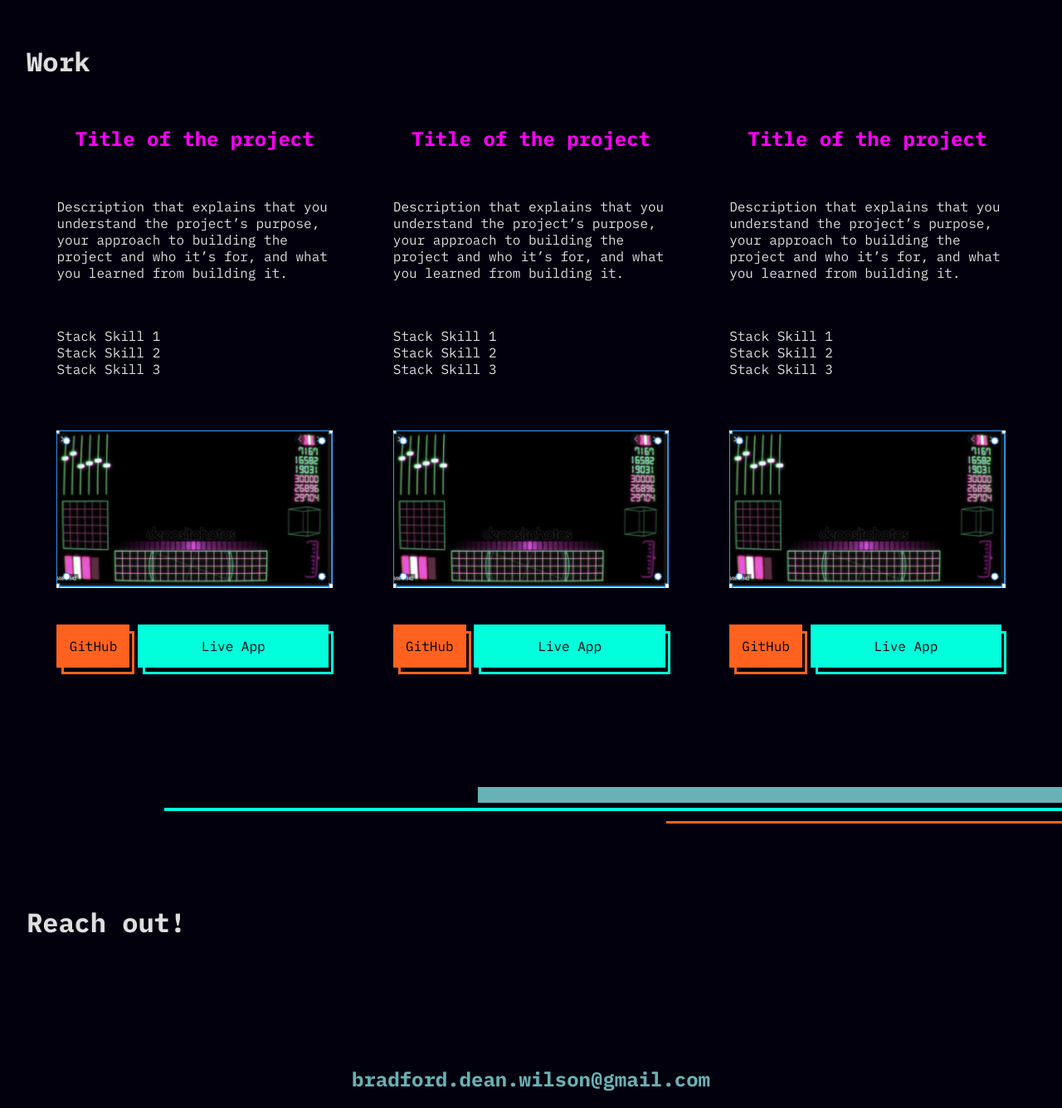
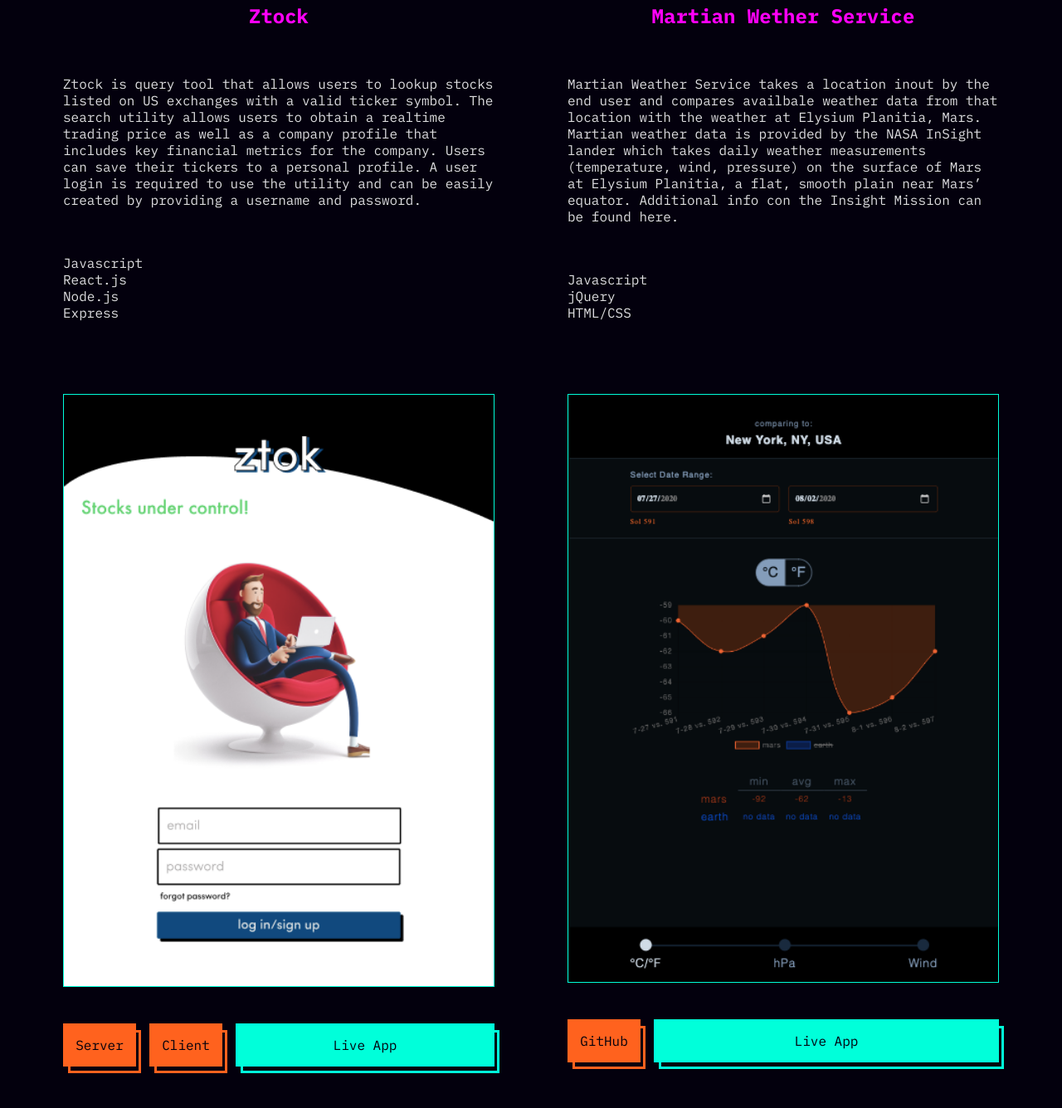
Before and after one commit to bradforddean1/portfolio, a plain HTML site: page index.html in a window 1280 px wide. Shown: the part 1443-2779 px from the top of the page at 83% size. Drawn offline with Linux system fonts and the light colour scheme.

Commit message:
add projects

```diff
--- a/index.html
+++ b/index.html
@@ -1,159 +1,273 @@
 <!DOCTYPE html>
 <html lang="en">
   <head>
-    <meta charset="UTF-8">
-    <meta name="viewport" content="width=device-width, initial-scale=1.0">
+    <meta charset="UTF-8" />
+    <meta name="viewport" content="width=device-width, initial-scale=1.0" />
     <title>Bradford Wilson</title>
-    <link rel="styleguide" href="reset.css"/>
-    <link rel="stylesheet" type="text/css" href="styles.css">
+    <link rel="styleguide" href="reset.css" />
+    <link rel="stylesheet" type="text/css" href="styles.css" />
   </head>
   <body>
     <header>
       <div class="wrapper">
         <div class="header-group">
           <div class="logo">
-                    <a href="#"><h1><img src="images/branding.svg" alt="Bradford Wilson"></h1></a>
+            <a href="#"
+              ><h1><img src="images/branding.svg" alt="Bradford Wilson" /></h1
+            ></a>
           </div>
           <nav class="main-menu">
             <ul>
-                        <li><a href ="#about">about</a></li>
-                        <li><a href ="#portfolio">work</a></li>
-                        <li><a href ="#contact">contact</a></li>
+              <li><a href="#about">about</a></li>
+              <li><a href="#portfolio">work</a></li>
+              <li><a href="#contact">contact</a></li>
             </ul>
           </nav>
         </div>
       </div>
-
     </header>
     <div class="wrapper">
       <main>
         <article id="home">
           <div class="container">
             <div class="block">
-                        <p>I am a thinker, creator and <strong>developer</strong> located in <strong>New York City</strong>. I have a passion for strategy and I love devloping crafty solutions to complicated problems.</p>
+              <p>
+                I am a thinker, creator and <strong>developer</strong> located
+                in <strong>New York City</strong>. I have a passion for strategy
+                and I love devloping crafty solutions to complicated problems.
+              </p>
             </div>
             <div class="empty-block"></div>
           </div>
         </article>
 
-            <div class="rule-container"><hr class = "hr-home"/></div>
+        <div class="rule-container"><hr class="hr-home" /></div>
 
         <article id="about">
           <div class="container">
             <div class="block">
               <h2>About Myself</h2>
               <div class="paragroup">
-                            <p>My journey to code was long but certain. I started as an enthusiastic entrepreneur during college. My business in Colorado was fun but not sustainable so I quit my painting business early on. From entrepreneurship I started to work for Wells Fargo. Finances were always fascinating to me and during 7 years I built my way up from loan underwriter to ehm..hard to describe.</p>
-                            <p>Today I implement new software solutions for a credit union at Long Island. I work on software conversion projects, managing transitions with vendors, and configure connectivity between new and existing systems utilizing vendor software APIs. While building my career I built a very strong passion for code and after work I started studying algorithms and the React framework. And frankly I spend too much time with code and my marriage is at risk.</p>
-                            <p>I am excited to land a new fresh career where I can bring my experiences and excitement. I am looking for a team of great thinkers and humans who would like to go for happy hour sometimes and talk about code. </p>
+                <p>
+                  My journey to code was long but certain. I started as an
+                  enthusiastic entrepreneur during college. My business in
+                  Colorado was fun but not sustainable so I quit my painting
+                  business early on. From entrepreneurship I started to work for
+                  Wells Fargo. Finances were always fascinating to me and during
+                  7 years I built my way up from loan underwriter to ehm..hard
+                  to describe.
+                </p>
+                <p>
+                  Today I implement new software solutions for a credit union at
+                  Long Island. I work on software conversion projects, managing
+                  transitions with vendors, and configure connectivity between
+                  new and existing systems utilizing vendor software APIs. While
+                  building my career I built a very strong passion for code and
+                  after work I started studying algorithms and the React
+                  framework. And frankly I spend too much time with code and my
+                  marriage is at risk.
+                </p>
+                <p>
+                  I am excited to land a new fresh career where I can bring my
+                  experiences and excitement. I am looking for a team of great
+                  thinkers and humans who would like to go for happy hour
+                  sometimes and talk about code.
+                </p>
               </div>
               <h3>What I can do</h3>
               <ul>
                 <li>Interactive client-side web applications</li>
-                            <li>Server-side JavaScript applications using Node and Express</li>
+                <li>
+                  Server-side JavaScript applications using Node and Express
+                </li>
                 <li>One page web apps with React-JS.</li>
               </ul>
             </div>
-                    <div class="empty-block">
-                        <!-- Future Profile Photo -->
+            <div class="about-right">
+              <img
+                class="self-photo"
+                src="images/self.jpg"
+                alt="Bradford Wilson"
+              />
             </div>
           </div>
         </article>
 
-            <div class="rule-container"><hr/></div>
-
+        <div class="rule-container"><hr /></div>
 
         <article id="portfolio">
           <h2>Work</h2>
 
           <div class="container">
             <section class="project">
-                        <h3 class="accent-1">Title of the project</h3>
+              <h3 class="accent-1">Ztock</h3>
               <div class="paragroup">
-                            <p>Description that explains that you understand the project’s purpose, your approach to building the project and who it’s for, and what you learned from building it.</p>
+                <p class="project-desc">
+                  Ztock is query tool that allows users to lookup stocks listed
+                  on US exchanges with a valid ticker symbol. The search utility
+                  allows users to obtain a realtime trading price as well as a
+                  company profile that includes key financial metrics for the
+                  company. Users can save their tickers to a personal profile. A
+                  user login is required to use the utility and can be easily
+                  created by providing a username and password.
+                </p>
+                <ul>
+                  <li>Javascript</li>
+                  <li>React.js</li>
+                  <li>Node.js</li>
+                  <li>Express</li>
+                </ul>
               </div>
-                        <ul>
-                            <li>Stack Skill 1</li>
-                            <li>Stack Skill 2</li>
-                            <li>Stack Skill 3</li>
-                        </ul>
-                        <img src="images/app.png" alt="My Excellent App">
-                        <div>
-                            <a class="btn btn-sm btn-accent-3" target="_blank" href="#">
-                                <span>GitHub</span>
+
+              <img class="project-img" src="images/ztock.png" alt="Ztock" />
+              <div class="button-row">
+                <a
+                  class="btn btn-sm btn-accent-3"
+                  target="_blank"
+                  href="https://github.com/bradforddean1/finApp-server"
+                >
+                  <span>Server</span>
                 </a>
-                            <a class="btn btn-lg btn-accent-4" target="_blank" href="#">Live App</a>
+                <a
+                  class="btn btn-sm btn-accent-3"
+                  target="_blank"
+                  href="https://github.com/bradforddean1/finApp"
+                >
+                  <span>Client </span>
+                </a>
+                <a
+                  class="btn btn-lg btn-accent-4"
+                  target="_blank"
+                  href="https://fin-app.bradforddean1.vercel.app/"
+                  >Live App</a
+                >
               </div>
             </section>
 
             <section class="project">
               <div class="project-sect">
+                <h3 class="accent-1">Martian Wether Service</h3>
+                <div class="paragroup">
+                  <p class="project-desc">
+                    Martian Weather Service takes a location inout by the end
+                    user and compares availbale weather data from that location
+                    with the weather at Elysium Planitia, Mars. Martian weather
+                    data is provided by the NASA InSight lander which takes
+                    daily weather measurements (temperature, wind, pressure) on
+                    the surface of Mars at Elysium Planitia, a flat, smooth
+                    plain near Mars’ equator. Additional info con the Insight
+                    Mission can be found
+                    <a
+                      href="https://mars.nasa.gov/insight/spacecraft/about-the-lander/"
+                      >here</a
+                    >.
+                  </p>
+                  <ul>
+                    <li>Javascript</li>
+                    <li>jQuery</li>
+                    <li>HTML/CSS</li>
+                  </ul>
+                </div>
+              </div>
+              <div class="project-sect">
+                <img
+                  class="project-img"
+                  src="images/martian-weather-wervice.png"
+                  alt="Martian Weather Service"
+                />
+                <div class="button-row">
+                  <a
+                    class="btn btn-sm btn-accent-3"
+                    target="_blank"
+                    href="https://github.com/bradforddean1/martian-weather-service"
+                  >
+                    <span>GitHub</span>
+                  </a>
+                  <a
+                    class="btn btn-lg btn-accent-4"
+                    target="_blank"
+                    href="https://bradforddean1.github.io/martian-weather-service/"
+                    >Live App</a
+                  >
+                </div>
+              </div>
+            </section>
+
+            <!-- <section class="project">
                         <h3 class="accent-1">Title of the project</h3>
                         <div class="paragroup">
-                                <p>Description that explains that you understand the project’s purpose, your approach to building the project and who it’s for, and what you learned from building it.</p>
-                            </div>
+                            <p class="project-desc">Description.</p>
                         <ul>
                             <li>Stack Skill 1</li>
                             <li>Stack Skill 2</li>
                             <li>Stack Skill 3</li>
                         </ul>
                         </div>
-                        <div class="project-sect">
-                            <img src="images/app.png" alt="My Excellent App">
-                            <div>
+                        <img class="project-img" src="images/app.png" alt="My Excellent App">
+                        <div class="button-row">
                             <a class="btn btn-sm btn-accent-3" target="_blank" href="#">
                                 <span>GitHub</span>
                             </a>
                             <a class="btn btn-lg btn-accent-4" target="_blank" href="#">Live App</a>
                         </div>
-                        </div>
-
-
-                    </section>
-
-                    <section class="project">
-                        <h3 class="accent-1">Title of the project</h3>
-                        <div class="paragroup">
-                            <p>Description that explains that you understand the project’s purpose, your approach to building the project and who it’s for, and what you learned from building it.</p>
-                        </div>
-                        <ul>
-                            <li>Stack Skill 1</li>
-                            <li>Stack Skill 2</li>
-                            <li>Stack Skill 3</li>
-                        </ul>
-                        <img src="images/app.png" alt="My Excellent App">
-                        <div>
-                            <a class="btn btn-sm btn-accent-3" target="_blank" href="#">
-                                <span>GitHub</span>
-                            </a>
-                            <a class="btn btn-lg btn-accent-4" target="_blank" href="#">Live App</a>
-                        </div>
-                    </section>
+                    </section> -->
           </div>
         </article>
 
-            <div class="rule-container"><hr/></div>
+        <div class="rule-container"><hr /></div>
 
         <article id="contact">
           <h2>Reach out!</h2>
           <div class="container">
             <div class="email">
-                        <a class="emphasis accent-2" href="mailto:bradford.dean.wilson@gmail.com">bradford.dean.wilson@gmail.com</a>
+              <a
+                class="emphasis accent-2"
+                href="mailto:bradford.dean.wilson@gmail.com"
+                >bradford.dean.wilson@gmail.com</a
+              >
               <!-- <button class="btn-md btn-accent-1">Copy</button> -->
             </div>
-                    <div><hr class="hr-sm"></div>
+            <div><hr class="hr-sm" /></div>
             <form action="https://formspree.io/mgenoaoz" method="POST">
-                        <input id="form-name" name="name" type="text" placeholder="Your name" required>
-                        <input id="form-email" name="_replyto" type="email" placeholder="Reply email" required>
-                        <textarea id="form-message" name="message" placeholder="Type message" required></textarea>
+              <input
+                id="form-name"
+                name="name"
+                type="text"
+                placeholder="Your name"
+                required
+              />
+              <input
+                id="form-email"
+                name="_replyto"
+                type="email"
+                placeholder="Reply email"
+                required
+              />
+              <textarea
+                id="form-message"
+                name="message"
+                placeholder="Type message"
+                required
+              ></textarea>
               <button class="btn-accent-3 btn-md" type="submit">Submit</button>
             </form>
             <div class="social">
-                        <a class="emphasis" target="_blank" href="https://www.linkedin.com/in/bradford-wilson-26842763" id="linked-in">LinkedIn</a>
-                        <a class="emphasis" target="_blank" href="https://github.com/bradforddean1" id="github">GitHub</a>
+              <a
+                class="emphasis"
+                target="_blank"
+                href="https://www.linkedin.com/in/bradford-wilson-26842763"
+                id="linked-in"
+                >LinkedIn</a
+              >
+              <a
+                class="emphasis"
+                target="_blank"
+                href="https://github.com/bradforddean1"
+                id="github"
+                >GitHub</a
+              >
             </div>
           </div>
-
         </article>
       </main>
     </div>
--- a/styles.css
+++ b/styles.css
@@ -1,6 +1,8 @@
-@import url('https://fonts.googleapis.com/css2?family=IBM+Plex+Mono:ital,wght@0,100;0,200;0,300;0,400;0,500;0,600;0,700;1,100;1,200;1,300;1,400;1,500;1,600;1,700&display=swap');
+@import url("https://fonts.googleapis.com/css2?family=IBM+Plex+Mono:ital,wght@0,100;0,200;0,300;0,400;0,500;0,600;0,700;1,100;1,200;1,300;1,400;1,500;1,600;1,700&display=swap");
 
-*, ::before, ::after {
+*,
+::before,
+::after {
   box-sizing: border-box;
 }
 
@@ -13,12 +15,14 @@ ul {
   margin: 0;
 }
 
-
-
 /* Typo */
 
-body, button, form input, form textarea, form button {
-    font-family: 'IBM Plex Mono', monospace;
+body,
+button,
+form input,
+form textarea,
+form button {
+  font-family: "IBM Plex Mono", monospace;
   font-size: 16px;
 }
 
@@ -38,17 +42,15 @@ h3 {
 }
 
 @media all and (min-width: 500px) {
-    .emphasis{
+  .emphasis {
     font-size: 24px;
   }
-
 }
 
-a, button {
+a,
+button {
   text-decoration: none;
 }
-
-
 
 /*
  * Structure
@@ -86,7 +88,8 @@ article {
   flex-direction: column;
 }
 
-#portfolio .container, #contact .container {
+#portfolio .container,
+#contact .container {
   align-items: center;
 }
 
@@ -97,11 +100,15 @@ article {
   margin-bottom: 120px;
 }
 
-.empty-block {
+.about-right {
   flex: 1;
+  display: flex;
+  align-items: center;
+  justify-content: center;
 }
 
-.project, form {
+.project,
+form {
   flex: 1;
   max-width: 520px;
   margin: 0 3% 120px 3%;
@@ -123,7 +130,9 @@ form {
   margin: 80px 0;
 }
 
-.email a, .email button, .social a {
+.email a,
+.email button,
+.social a {
   margin: 16px;
 }
 
@@ -133,10 +142,28 @@ form {
   margin-bottom: 80px;
 }
 
+.button-row {
+  display: flex;
+}
+
+.button-row > * {
+  margin-right: 16px;
+}
+
+.button-row > *:nth-last-child(1) {
+  margin-right: 0;
+}
+
 @media all and (min-width: 1080px) {
+  #about .container,
+  #home .container,
+  #portfolio .container {
+    flex-direction: row;
+  }
 
-    #about .container, #home .container, #portfolio .container{
-        flex-direction: row;
+  #portfolio .container {
+    justify-content: space-around;
+    align-items: flex-start;
   }
 
   .empty-block {
@@ -145,12 +172,10 @@ form {
 }
 
 @media all and (min-width: 500px) {
-
   .email {
     /* margin: 120px 0; */
   }
 }
-
 
 /* Responsive header */
 
@@ -172,7 +197,6 @@ h1 {
 }
 
 @media all and (min-width: 500px) {
-
   .header-group {
     justify-content: space-between;
     flex-direction: row;
@@ -184,11 +208,18 @@ h1 {
   }
 }
 
-/* Text Elemnets */
+/* Text Elements */
 
+h2,
+h3,
+.project-desc {
+  margin: 0 0 56px 0;
+}
 
-h2, h3, .paragroup {
-    margin: 0 0 56px 0;
+@media all and (min-width: 1080px) {
+  .paragroup {
+    height: 20em;
+  }
 }
 
 .project h3 {
@@ -198,7 +229,6 @@ h2, h3, .paragroup {
 li {
   list-style-type: none;
 }
-
 
 /*
  * Rulers
@@ -214,19 +244,19 @@ hr {
   background-image: url("images/hr.svg");
   background-repeat: none;
   width: 89%;
-    height:44px;
+  height: 44px;
   border: none;
 }
 
 hr.hr-home {
   background-image: url("images/hr_big.svg");
-    height:86px;
+  height: 86px;
   margin-top: -120px;
 }
 
 hr.hr-sm {
   background-image: url("images/hr_sm.svg");
-    height:8px;
+  height: 8px;
   width: 191px;
   position: relative;
   right: unset;
@@ -236,17 +266,19 @@ hr.hr-sm {
  * Buttons and Form Elements
  */
 
-a.btn, button {
+a.btn,
+button {
   display: inline-block;
   position: relative;
   text-align: center;
-    margin: 16px 0px;
+  margin-top: 16px;
+  margin-bottom: 16px;
   padding: 16px 0px;
   border: none;
 }
 
 .btn-sm {
-    width: 88px;
+  flex: 0 1 88px;
 }
 
 .btn-md {
@@ -254,13 +286,14 @@ a.btn, button {
 }
 
 .btn-lg {
-    width: calc(100% - 102px); /*288px*/
+  flex: 1 0;
 }
 
-.btn::after, button::after {
+.btn::after,
+button::after {
   display: block;
   position: absolute;
-    content:"";
+  content: "";
   height: 100%;
   width: 100%;
   top: 8px;
@@ -271,7 +304,8 @@ a.btn, button {
 
 /* Other Form Elements*/
 
-form input, form textarea {
+form input,
+form textarea {
   display: block;
   width: 100%;
   margin-bottom: 48px;
@@ -289,6 +323,20 @@ form button {
 }
 
 /*
+ * Images
+ */
+
+.self-photo {
+  width: 300px;
+  height: 300px;
+  border: 1px solid #00ffda;
+  border-radius: 180px;
+}
+.project-img {
+  border: 1px solid;
+}
+
+/*
  * Color Scheme
  */
 
@@ -297,75 +345,83 @@ body {
   color: rgba(255, 255, 255, 0.87);
 }
 
-body, header, form input, form textarea     { /*Primary background color applied to these elements */
-    background: #03000D;
+body,
+header,
+form input,
+form textarea {
+  /*Primary background color applied to these elements */
+  background: #03000d;
 }
 
-form input, form textarea {
-    color: #00FFDA;
-    border-color: #68B1B4;
+form input,
+form textarea {
+  color: #00ffda;
+  border-color: #68b1b4;
 }
 
 ::placeholder {
-    color: #68B1B4;
+  color: #68b1b4;
 }
 
-form input:focus, form textarea:focus {
-    border-color: #00FFDA;
+form input:focus,
+form textarea:focus,
+.project-img {
+  border-color: #00ffda;
 }
 
 .accent-1 {
-    color: #FF00F7; /* spandex-magenta */
+  color: #ff00f7; /* spandex-magenta */
 }
 
 .accent-2 {
-    color: #68B1B4; /* cyber-green */
+  color: #68b1b4; /* cyber-green */
 }
 
 .accent-3 {
-    color: #FF621E; /* california-orange */
+  color: #ff621e; /* california-orange */
 }
 
 .accent-4 {
-    color: #00FFDA; /* cosmic-latte */
+  color: #00ffda; /* cosmic-latte */
 }
 
 a {
   color: rgba(255, 255, 255, 0.87);
 }
 
-a.btn, button {
-    color: #03000D;
+a.btn,
+button {
+  color: #03000d;
 }
 
-nav > a:hover {
-    color: #68B1B4;
+nav a:hover {
+  color: #68b1b4;
 }
 
 .social a:hover {
-    color: #FF621E; /* california-orange */
+  color: #ff621e; /* california-orange */
 }
 
 .btn-accent-1 {
-    background-color: #FF00F7; /* spandex-magenta */
+  background-color: #ff00f7; /* spandex-magenta */
 }
 
 .btn-accent-1::after {
-    border-color: #FF00F7; /* spandex-magenta */
+  border-color: #ff00f7; /* spandex-magenta */
 }
 
 .btn-accent-3 {
-    background-color: #FF621E; /* california-orange */
+  background-color: #ff621e; /* california-orange */
 }
 
 .btn-accent-3::after {
-    border-color: #FF621E; /* california-orange */
+  border-color: #ff621e; /* california-orange */
 }
 
 .btn-accent-4 {
-    background-color: #00FFDA; /* california-orange */
+  background-color: #00ffda; /* california-orange */
 }
 
 .btn-accent-4::after {
-    border-color: #00FFDA; /* california-orange */
+  border-color: #00ffda; /* california-orange */
 }
```
Also changed, not shown: images/martian-weather-wervice.png (added), images/self.jpg (added), images/ztock.png (added), 2 other files. Lines whose indentation alone changed are shown as unchanged.
